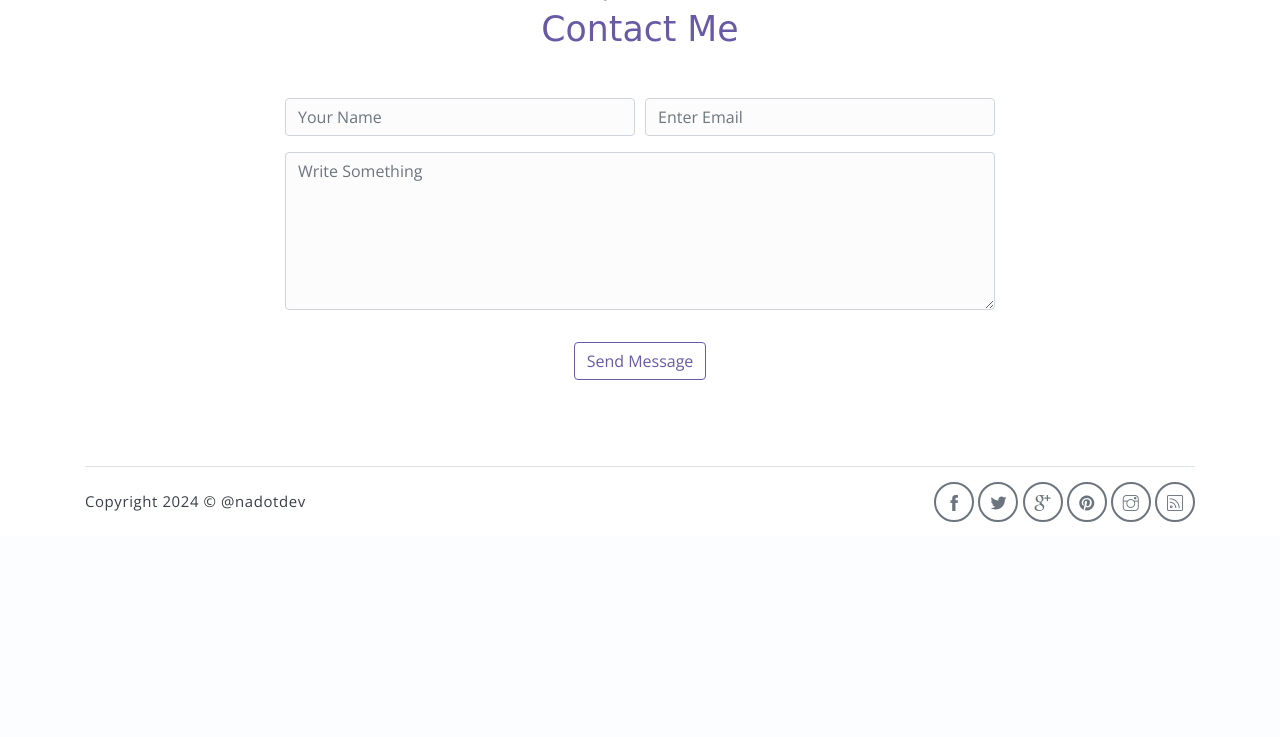
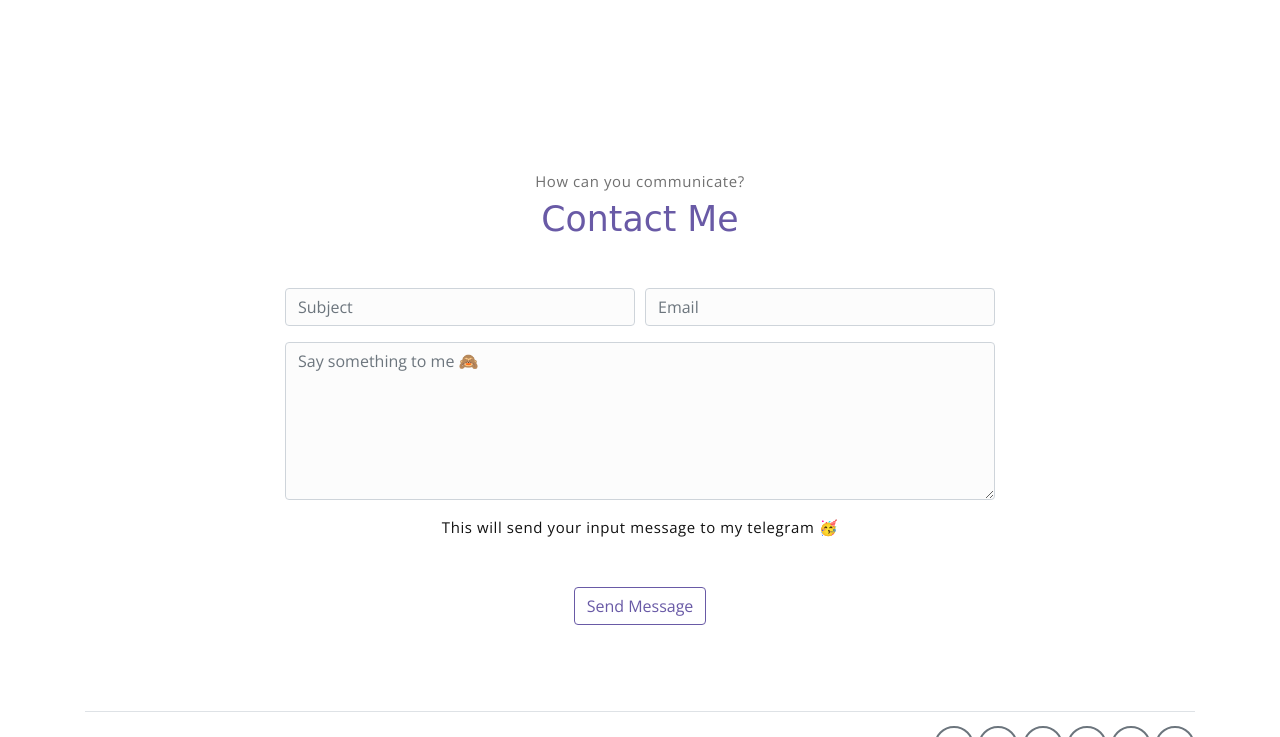
Before and after one commit to nadotdev/portfolio, a Django app: page / in a window 1280 px wide. Shown: the part 3766-4503 px from the top of the page. Before the commit the page ends 4288 px from the top, so only its background shows below. Run offline with Django 5.2, Linux system fonts and the light colour scheme; some libraries are stand-ins or nearby versions; some web fonts are replaced.

Commit message:
add form send to telegram

```diff
--- a/core/portfolio/views.py
+++ b/core/portfolio/views.py
@@ -1,7 +1,25 @@
-from django.shortcuts import render
-
-# Create your views here.
+from django.http import HttpResponse
+from django.shortcuts import redirect, render
+import requests
+import urllib.parse
 
 
+TOKEN = "6728604177:AAHzoNld4gEaTg0AXAYGes3C9vE4RPbpk48"
+chat_id = "@cloudnaxyz"
+
 def home(request):
+    if request.method == "POST":
+        subject = request.POST.get('message_subject')
+        email = request.POST.get('email')
+        comment = request.POST.get('comment')
+
+        text = f"<strong>Subject:</strong> {subject}\n<b>Email:</b> {email}\n<b>Messages:</b> {comment}"
+        encoded_text = urllib.parse.quote(text)
+
+        # Construct the Telegram API URL
+        url = f"https://api.telegram.org/bot{TOKEN}/sendMessage?chat_id={chat_id}&parse_mode=HTML&text={encoded_text}"
+        requests.get(url).json() # sends the message trigger
+        if HttpResponse.status_code == 200:
+            return render(request, 'portfolio/thank.html')
+
     return render(request, "portfolio/index.html")
--- a/core/templates/portfolio/index.html
+++ b/core/templates/portfolio/index.html
@@ -181,7 +181,7 @@
             <p class="section-subtitle">What school i attended?</p>
             <h6 class="section-title mb-6">Education</h6>
             <div class="row">
-                <div class="col-md-4">
+                <div class="col-md-6">
                     <a href="#" class="portfolio-card">
                         <img src="{% static 'images/edu1.png' %}" class="portfolio-card-img" >
                         <span class="portfolio-card-overlay">
@@ -192,7 +192,7 @@
                         </span>
                     </a>
                 </div>
-                <div class="col-md-4">
+                <div class="col-md-6">
                     <a href="#" class="portfolio-card">
                         <img class="portfolio-card-img" src="{% static 'images/aii.png' %}" class="img-responsive rounded" >
                         <span class="portfolio-card-overlay">
@@ -203,7 +203,7 @@
                         </span>
                     </a>
                 </div>
-                <div class="col-md-4">
+                <!-- <div class="col-md-4">
                     <a href="#" class="portfolio-card">
                         <img class="portfolio-card-img" src="{% static 'images/online-training.jpeg' %}" class="img-responsive rounded" >
                         <span class="portfolio-card-overlay">
@@ -213,7 +213,7 @@
                             </span>
                         </span>
                     </a>
-                </div>
+                </div> -->
             </div>
         </div>
     </section>
@@ -398,17 +398,23 @@
         <div class="container text-center">
             <p class="section-subtitle">How can you communicate?</p>
             <h6 class="section-title mb-5">Contact Me</h6>
+
             <!-- contact form -->
-            <form action="" class="contact-form col-md-10 col-lg-8 m-auto">
+            <form action="" method="post" class="contact-form col-md-10 col-lg-8 m-auto">
+                {% csrf_token %}
+
                 <div class="form-row">
                     <div class="form-group col-sm-6">
-                        <input type="text" size="50" class="form-control" placeholder="Your Name" required>
+                        <input type="text" name="message_subject" size="50" class="form-control" placeholder="Subject" required>
                     </div>
                     <div class="form-group col-sm-6">
-                        <input type="email" class="form-control" placeholder="Enter Email"requried>
+                        <input type="email" name="email" class="form-control" placeholder="Email" requried>
                     </div>
                     <div class="form-group col-sm-12">
-                        <textarea name="comment" id="comment" rows="6"   class="form-control" placeholder="Write Something"></textarea>
+                        <textarea name="comment" id="comment" name="comment" rows="6" class="form-control" placeholder="Say something to me 🙈"></textarea>
+                    </div>
+                    <div class="form-group col-sm-12">
+                        <p>This will send your input message to my telegram 🥳 </p>
                     </div>
                     <div class="form-group col-sm-12 mt-3">
                         <input type="submit" value="Send Message" class="btn btn-outline-primary rounded">
```
Also changed, not shown: core/bot.py (added, +12 -0 lines), core/templates/portfolio/thank.html (added, +37 -0 lines), core/static/images/thanks.png (added).
